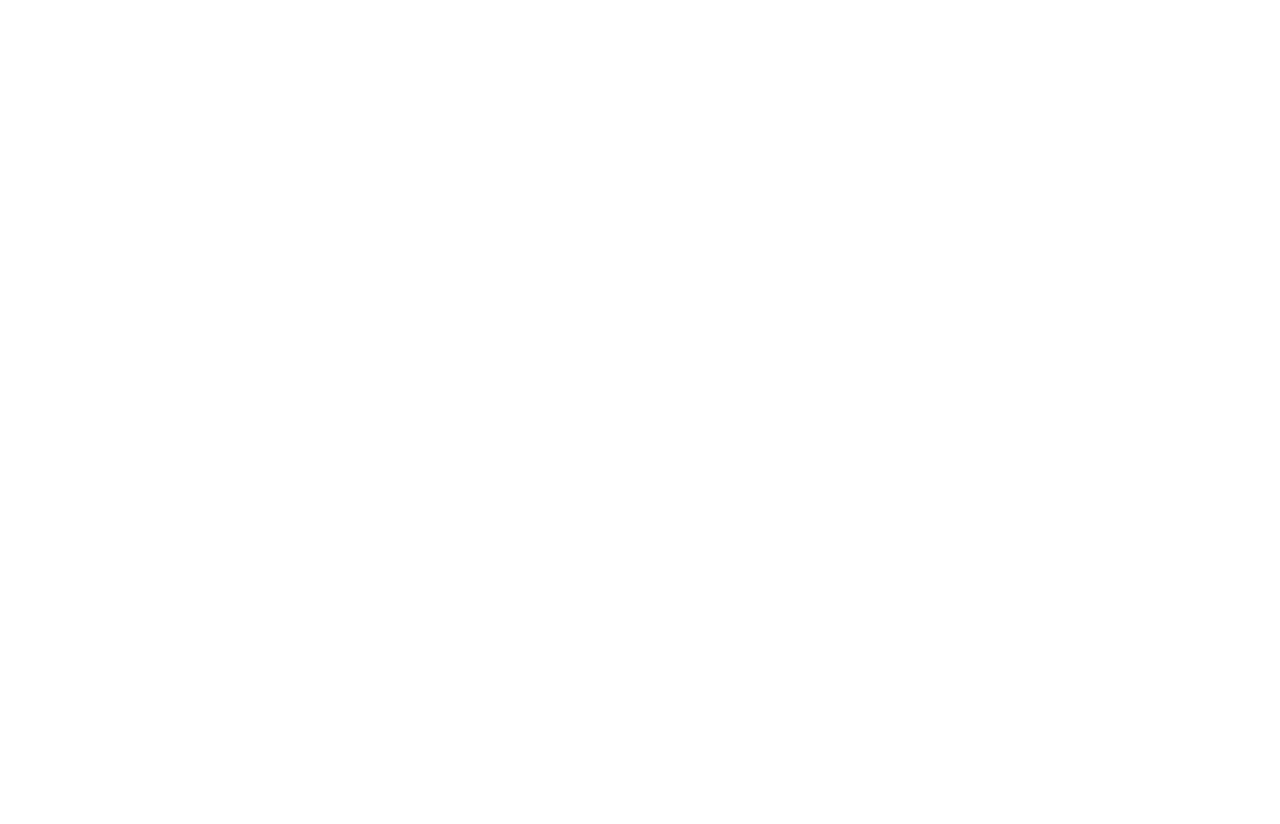
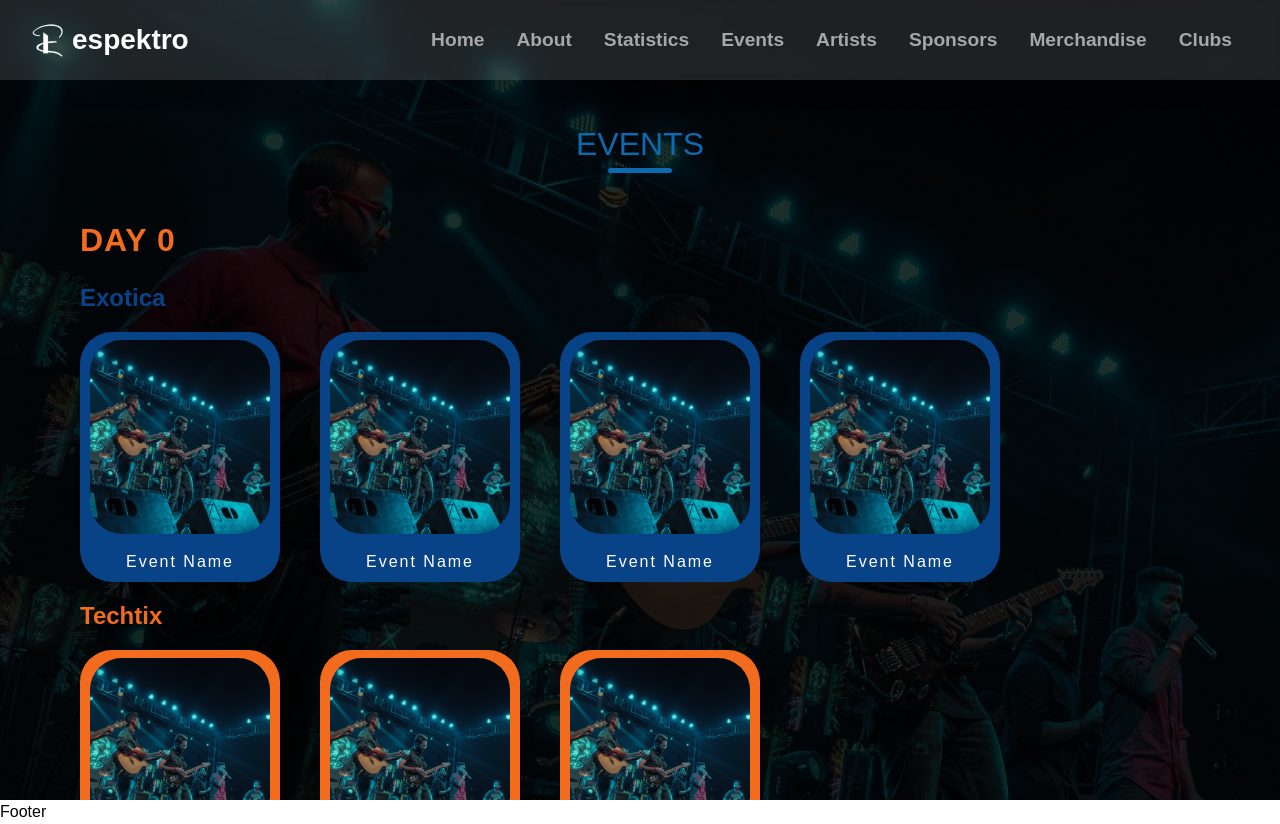
Before and after one commit to Espektro-KGEC/Espektro-24, a React (Vite) app: page /events in a window 1280 px wide. Before the commit this address had no page. Before the commit the page ends 800 px from the top, so only its background shows below. Built offline with nearby package versions, Linux system fonts and the light colour scheme; a web font is replaced by a local one.

Commit message:
all styles added

```diff
--- a/src/App.tsx
+++ b/src/App.tsx
@@ -6,11 +6,13 @@
 } from 'react-router';
 
 import Layout from '@components/PageLayout/Layout';
+import EventsPage from './screens/EventsScreen/EventsPage';
 
 const App: FunctionComponent = () => {
   return (
     <Routes>
       <Route path="/" element={<Layout />}>
+        <Route path="/events" element={<EventsPage/>}/>
         <Route index element={<div>Home</div>} />
         <Route path="about" element={<div>About</div>} />
       </Route>
--- a/src/components/Navbar/Navbar.tsx
+++ b/src/components/Navbar/Navbar.tsx
@@ -28,7 +28,7 @@
   {
     id: 5,
     label: 'Events',
-    href: '#',
+    href: '/events',
   },
   {
     id: 6,
--- a/src/screens/EventsScreen/EventsPage.tsx
+++ b/src/screens/EventsScreen/EventsPage.tsx
@@ -1,8 +1,12 @@
 import React from "react";
 import '../EventsScreen/style.scss'
 import EventCard from "./components/EventCard";
-import img from '../../../design/events/events-background.jpg'
+import img from '../../../design/events/events-background.jpg';
+import {DARK_COLORS} from '../../utils/Styles';
 const EventsPage: React.FC = () => {
+const exoticaColor=DARK_COLORS.SECONDARY_BLUE;
+const techtixColor=DARK_COLORS.SECONDARY_ORANGE;
+const quixineColor=DARK_COLORS.SECONDARY_YELLOW;
   return (
     <>
       <div className="main">
@@ -11,20 +15,112 @@
           <section>
             <h1>DAY 0</h1>
             <div className="event">
-              <h2>Exotica</h2>
+              <h2 style={{color:exoticaColor}}>Exotica</h2>
               <main>
-                <EventCard name="event name" photo={img} redirect="" color="blue" />
-                <EventCard name="event name" photo={img} redirect="" color="blue" />
-                <EventCard name="event name" photo={img} redirect="" color="blue" />
-                <EventCard name="event name" photo={img} redirect="" color="blue" />
+                <EventCard name="event name" photo={img} redirect="" color={exoticaColor} />
+                <EventCard name="event name" photo={img} redirect="" color={exoticaColor} />
+                <EventCard name="event name" photo={img} redirect="" color={exoticaColor} />
+                <EventCard name="event name" photo={img} redirect="" color={exoticaColor} />
               </main>
             </div>
             <div className="event">
-              <h2>Techtix</h2>
+              <h2 style={{color:techtixColor}}>Techtix</h2>
               <main>
-                <EventCard name="event name" photo={img} redirect="" color="orange" />
-                <EventCard name="event name" photo={img} redirect="" color="orange" />
-                <EventCard name="event name" photo={img} redirect="" color="orange" />
+                <EventCard name="event name" photo={img} redirect="" color={techtixColor} />
+                <EventCard name="event name" photo={img} redirect="" color={techtixColor} />
+                <EventCard name="event name" photo={img} redirect="" color={techtixColor} />
+              </main>
+            </div>
+            <div className="event">
+              <h2 style={{color:quixineColor}}>quixine</h2>
+              <main>
+                <EventCard name="event name" photo={img} redirect="" color={quixineColor} />
+                <EventCard name="event name" photo={img} redirect="" color={quixineColor} />
+                <EventCard name="event name" photo={img} redirect="" color={quixineColor} />
+              </main>
+            </div>
+          </section>
+          <section>
+            <h1>DAY 1</h1>
+            <div className="event">
+              <h2 style={{color:exoticaColor}}>Exotica</h2>
+              <main>
+                <EventCard name="event name" photo={img} redirect="" color={exoticaColor} />
+                <EventCard name="event name" photo={img} redirect="" color={exoticaColor} />
+                <EventCard name="event name" photo={img} redirect="" color={exoticaColor} />
+                <EventCard name="event name" photo={img} redirect="" color={exoticaColor} />
+              </main>
+            </div>
+            <div className="event">
+              <h2 style={{color:techtixColor}}>Techtix</h2>
+              <main>
+                <EventCard name="event name" photo={img} redirect="" color={techtixColor} />
+                <EventCard name="event name" photo={img} redirect="" color={techtixColor} />
+                <EventCard name="event name" photo={img} redirect="" color={techtixColor} />
+              </main>
+            </div>
+            <div className="event">
+              <h2 style={{color:quixineColor}}>quixine</h2>
+              <main>
+                <EventCard name="event name" photo={img} redirect="" color={quixineColor} />
+                <EventCard name="event name" photo={img} redirect="" color={quixineColor} />
+                <EventCard name="event name" photo={img} redirect="" color={quixineColor} />
+              </main>
+            </div>
+          </section>
+          <section>
+            <h1>DAY 2</h1>
+            <div className="event">
+              <h2 style={{color:exoticaColor}}>Exotica</h2>
+              <main>
+                <EventCard name="event name" photo={img} redirect="" color={exoticaColor} />
+                <EventCard name="event name" photo={img} redirect="" color={exoticaColor} />
+                <EventCard name="event name" photo={img} redirect="" color={exoticaColor} />
+                <EventCard name="event name" photo={img} redirect="" color={exoticaColor} />
+              </main>
+            </div>
+            <div className="event">
+              <h2 style={{color:techtixColor}}>Techtix</h2>
+              <main>
+                <EventCard name="event name" photo={img} redirect="" color={techtixColor} />
+                <EventCard name="event name" photo={img} redirect="" color={techtixColor} />
+                <EventCard name="event name" photo={img} redirect="" color={techtixColor} />
+              </main>
+            </div>
+            <div className="event">
+              <h2 style={{color:quixineColor}}>quixine</h2>
+              <main>
+                <EventCard name="event name" photo={img} redirect="" color={quixineColor} />
+                <EventCard name="event name" photo={img} redirect="" color={quixineColor} />
+                <EventCard name="event name" photo={img} redirect="" color={quixineColor} />
+              </main>
+            </div>
+          </section>
+          <section>
+            <h1>DAY 3</h1>
+            <div className="event">
+              <h2 style={{color:exoticaColor}}>Exotica</h2>
+              <main>
+                <EventCard name="event name" photo={img} redirect="" color={exoticaColor} />
+                <EventCard name="event name" photo={img} redirect="" color={exoticaColor} />
+                <EventCard name="event name" photo={img} redirect="" color={exoticaColor} />
+                <EventCard name="event name" photo={img} redirect="" color={exoticaColor} />
+              </main>
+            </div>
+            <div className="event">
+              <h2 style={{color:techtixColor}}>Techtix</h2>
+              <main>
+                <EventCard name="event name" photo={img} redirect="" color={techtixColor} />
+                <EventCard name="event name" photo={img} redirect="" color={techtixColor} />
+                <EventCard name="event name" photo={img} redirect="" color={techtixColor} />
+              </main>
+            </div>
+            <div className="event">
+              <h2 style={{color:quixineColor}}>quixine</h2>
+              <main>
+                <EventCard name="event name" photo={img} redirect="" color={quixineColor} />
+                <EventCard name="event name" photo={img} redirect="" color={quixineColor} />
+                <EventCard name="event name" photo={img} redirect="" color={quixineColor} />
               </main>
             </div>
           </section>
--- a/src/screens/EventsScreen/components/EventCard.tsx
+++ b/src/screens/EventsScreen/components/EventCard.tsx
@@ -4,9 +4,7 @@
   return <div className="eventCard" style={{ backgroundColor: color }}>
     <img src={photo} alt={name} />
     <p>{name}</p>
-    <div>
-      <a href={redirect}>let's go</a>
-    </div>
+
   </div>;
 };
 
--- a/src/screens/EventsScreen/components/eventCard.scss
+++ b/src/screens/EventsScreen/components/eventCard.scss
@@ -1,3 +1,5 @@
+@import '../../../scss/global.scss';
+
 .eventCard{
     display: flex;
     flex-direction: column;
@@ -6,44 +8,25 @@
     width: 200px;
     height: 250px;
     flex: none;
-    border-radius: 25px;
-    background-color:blue;
+    border-radius: 2rem;
     position: relative;
-    &:hover>div{
-        opacity: 1;
-        a{
-            font-size: 1.5rem;
-        }
+    &:hover>img{
+        scale: 1.12;
     }
     img{
         width: 90%;
         height: 100%;
         object-fit: cover;
-        margin-top: 1rem;
+        margin-top: 0.5rem;
+        border-radius:2rem;
+        transition: 0.1s ease all;
     }
     p{
         text-transform: capitalize;
-        font-size: 1rem;
+        font-size:var(--font-size-paragraph);
         letter-spacing: 2px;
-        margin: 1rem 0;
-    }
-    div{
-        position: absolute;
-        display: flex;
-        opacity: 0;
-        a{
-            border: none;
-            text-decoration: none;
-            cursor: pointer;
-            color: white;
-            background: transparent;
-            text-transform:capitalize;
-            transition: 0.3s all ease-in-out;
-            font-size: 2rem;
-            font-weight: 500;
-            box-shadow: 0 0 35px #1e9bff;
-
-        }
+        margin: 1rem 0 0.5rem;
     }
 
+
 }
--- a/src/screens/EventsScreen/style.scss
+++ b/src/screens/EventsScreen/style.scss
@@ -1,4 +1,8 @@
 @import url('https://fonts.cdnfonts.com/css/nasalization');
+@import '../../scss/global.scss';
+@import '../../scss//colors';
+
+
 *{
     margin: 0;
     padding: 0;
@@ -7,32 +11,38 @@
 }
 
 .main{
-
     margin: 0;
     display: flex;
     flex-direction: column;
+    width: 100%;
+    height: 100vh;
+    color:$WHITE;
+    background-image:linear-gradient(rgba(0,0,0,0.8),rgba(0,0,0,0.8)) ,url("../../../design/events/events-background.jpg");
+    background-repeat:no-repeat;
+    overflow-y: auto;
+    &::-webkit-scrollbar{
+        display: none;
+    }
 
-    height: 100vh;
-    width: 100%;
-    color: white;
-    background-image: url("../../../design/events/events-background.jpg");
 .events{
-    margin: 4rem;
+    margin: 5rem ;
     display: flex;
     flex-direction: column;
     align-items: center;
     header{
-        font-size: 40px;
+        margin-top: 2.5rem;
+        font-size: var(--font-size-heading);
         position: relative;
         display: flex;
         align-items: center;
         justify-content: center;
+        color: $TERTIARY_BLUE;
 
     }
     header::before{
         position: absolute;
         content: "";
-        background-color: pink;
+        background-color: $TERTIARY_BLUE;
         border-radius:5px;
         bottom: -10%;
         width: 50%;
@@ -43,12 +53,14 @@
         margin: 2rem 5%;
 
         h1{
-            font-size: 2rem;
+            font-size: var(--font-size-heading);
             letter-spacing: 1px;
-            margin: 2rem 0;
+            margin: 1rem 0;
+            color: $SECONDARY_ORANGE;
         }
         .event{
             h2{
+                font-size: var(--font-size-sub-heading);
                 margin: 1rem 0;
                 text-transform: capitalize;
                 }
@@ -59,8 +71,6 @@
                     display: flex;
                     gap: 2.5rem;
                     overflow-x:auto ;
-
-
                     &::-webkit-scrollbar{
                         display: none;
                     }
--- a/src/scss/_colors.scss
+++ b/src/scss/_colors.scss
@@ -1,17 +1,17 @@
-$PRIMARY_BLUE: "#042C71";
-$SECONDARY_BLUE: "#084387";
-$TERTIARY_BLUE: "#0B6AB0";
-$SKY_BLUE: "#AEE1DF";
-$PRIMARY_ORANGE: "#CE4912";
-$SECONDARY_ORANGE: "#F36B1C";
-$PRIMARY_YELLOW: "#F8D605";
-$SECONDARY_YELLOW: "#BEA400";
-$BLACK: "#000";
-$WHITE: "#FFF";
-$DANGER: "#ea2440";
-$WARNING: "#ffcc00";
-$TEXT1: "#e6f1ff";
-$TEXT2: "#ccd6f6";
-$TEXT3: "#a8b2d1";
-$TEXT4: "#8892b0";
-$TEXT5: "#495670",
+$PRIMARY_BLUE: #042c71;
+$SECONDARY_BLUE: #084387;
+$TERTIARY_BLUE: #0B6AB0;
+$SKY_BLUE: #AEE1DF;
+$PRIMARY_ORANGE: #CE4912;
+$SECONDARY_ORANGE: #F36B1C;
+$PRIMARY_YELLOW: #F8D605;
+$SECONDARY_YELLOW: #BEA400;
+$BLACK: #000;
+$WHITE: #FFF;
+$DANGER: #ea2440;
+$WARNING: #ffcc00;
+$TEXT1: #e6f1ff;
+$TEXT2: #ccd6f6;
+$TEXT3: #a8b2d1;
+$TEXT4: #8892b0;
+$TEXT5: #495670,
```
